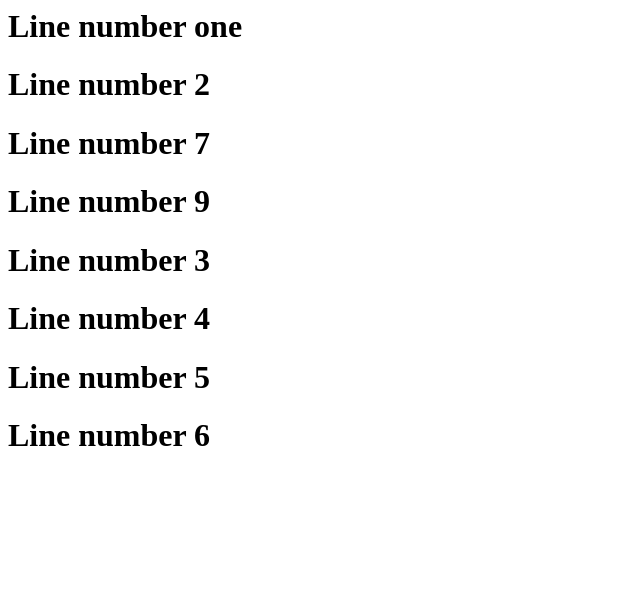
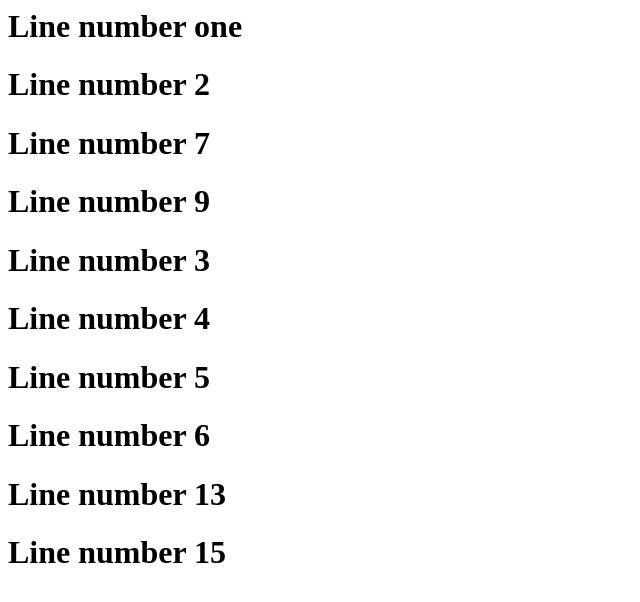
Before and after one commit to Rahul-carpenter/demo.1, a plain HTML site: page index.html in a window 1280 px wide. Shown: the whole page, without its empty margins (0-640 px from the left). Drawn offline with Linux system fonts and the light colour scheme.

Commit message:
Update index.html ek bar or

```diff
--- a/index.html
+++ b/index.html
@@ -6,3 +6,7 @@
 <h1>Line number 4</h1>
 <h1>Line number 5</h1>
 <h1>Line number 6</h1>
+
+
+<h1>Line number 13</h1>
+<h1>Line number 15</h1>
```
